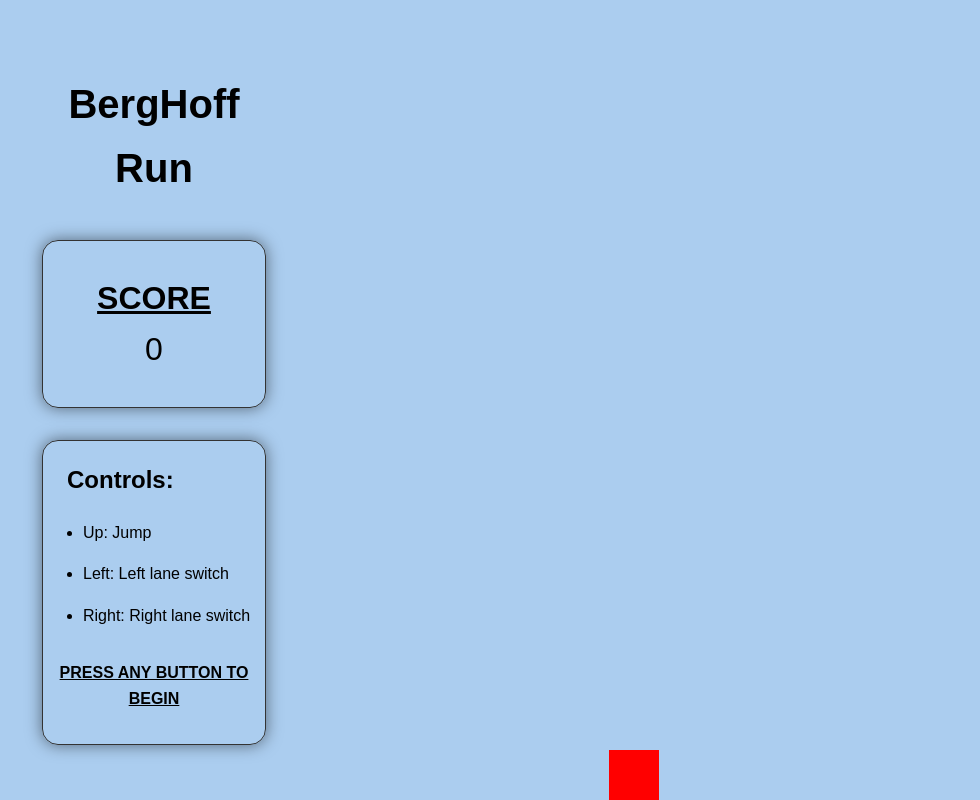
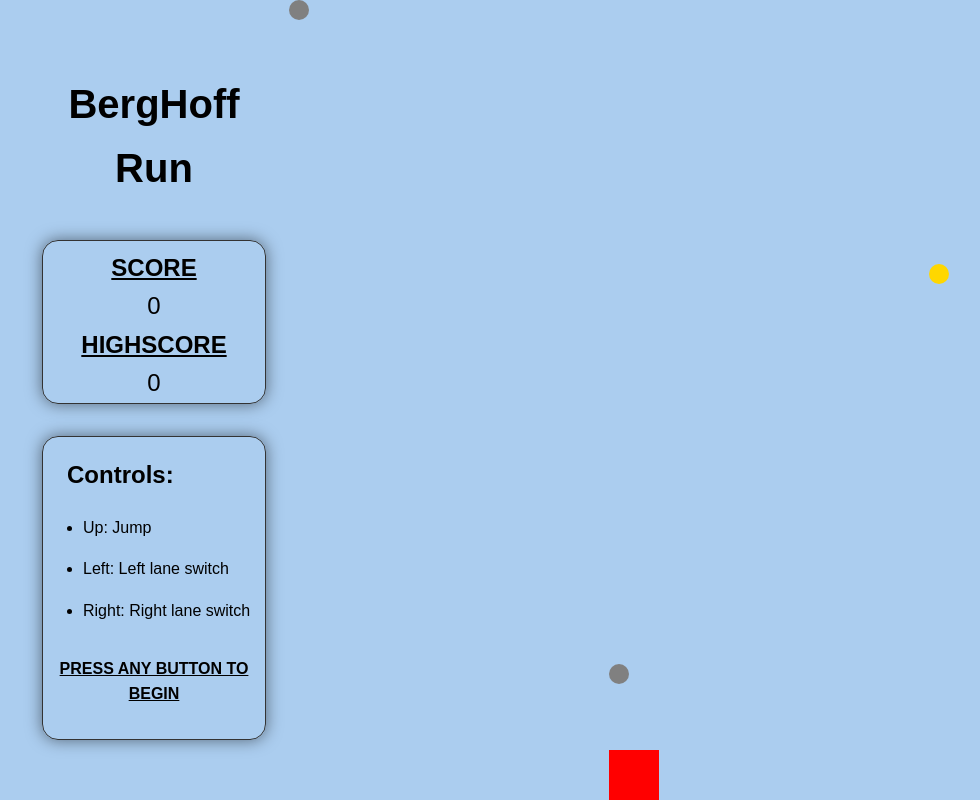
Before and after one commit to oscarvanrie/Coworking_Berghoff, a plain HTML site: page index.html in a window 1280 px wide. Shown: the whole page, without its empty margins (6-986 px from the left). Drawn offline with Linux system fonts and the light colour scheme; a web font is replaced by a local one.

Commit message:
Script fix

```diff
--- a/index.html
+++ b/index.html
@@ -11,6 +11,7 @@
 <body>
   <div id="game-container">
     <div id="player"></div>
+    <div id="game-over">Game Over</div>
   </div>
     <div class="panel">
         <div class="game-title">
@@ -18,7 +19,9 @@
         </div>
         <div class="stat">
             <p>Score</p>
-            <p id="score">0</p>
+            <div id="score">0</div>
+            <p>HighScore</p>
+            <div id="highscore">0</div>
         </div>
         <div class="controls">
           <h2>Controls:</h2>
--- a/main.js
+++ b/main.js
@@ -1,4 +1,4 @@
-document.addEventListener("DOMContentLoaded", function() {
+(function() {
   const gameContainer = document.getElementById('game-container');
     const player = document.getElementById('player');
     let playerPosition = 0; // 0 voor het midden, -1 voor links, 1 voor rechts
@@ -32,4 +32,104 @@ document.addEventListener("DOMContentLoaded", function() {
             movePlayer('right');
         }
     });
+})();
+
+document.addEventListener("DOMContentLoaded", function() {
+  const gameContainer = document.getElementById('game-container');
+  const player = document.getElementById('player');
+  const scoreDisplay = document.getElementById('score');
+  const highScore = document.getElementById('highscore');
+  const gameOverDisplay = document.getElementById('game-over');
+  let playerPosition = 0; // 0 voor het midden, -1 voor links, 1 voor rechts
+  let score = 0;
+  let gameRunning = true;
+  let coinIntervalId;
+  let obstacleIntervalId;
+
+
+  // Functie om een munt of obstakel te maken
+  function createObject(isCoin) {
+    const object = document.createElement('div');
+    object.classList.add(isCoin ? 'coin' : 'obstacle');
+    object.style.top = '0px';
+    const objectPosition = Math.random() * 3; // Willekeurige rijstrook: 0 voor links, 1 voor midden, 2 voor rechts
+    if (objectPosition < 1) {
+      object.style.left = gameContainer.offsetWidth / 4 - player.offsetWidth / 2 + 'px'; // Linkse rijstrook
+    } else if (objectPosition < 2) {
+      object.style.left = gameContainer.offsetWidth / 2 - player.offsetWidth / 2 + 'px'; // Midden
+    } else {
+      object.style.left = gameContainer.offsetWidth * 3 / 4 - player.offsetWidth / 2 + 'px'; // Rechtse rijstrook
+    }
+    gameContainer.appendChild(object);
+
+    // Animeren van het object
+    let currentTop = 0;
+    const objectInterval = setInterval(() => {
+      currentTop += 8; // Aanpassen van de snelheid waarmee het object valt
+      object.style.top = currentTop + 'px';
+      // Controleren of het object de speler raakt
+      if (
+        currentTop >= gameContainer.offsetHeight - player.offsetHeight &&
+        Math.abs(parseInt(object.style.left) - parseInt(player.style.left)) < 20 // Controleren of het object en de speler dichtbij elkaar zijn
+      ) {
+        if (isCoin) {
+          object.remove(); // Verwijder de munt als de speler deze raakt
+          clearInterval(objectInterval); // Stop de animatie
+          updateScore(); // Update de score
+        } else {
+          endGame(); // Einde van het spel als de speler een obstakel raakt
+        }
+      }
+      // Controleren of het object het einde van het scherm heeft bereikt
+      if (currentTop >= gameContainer.offsetHeight) {
+        object.remove(); // Verwijder het object als het het einde van het scherm heeft bereikt
+        clearInterval(objectInterval); // Stop de animatie
+      }
+    }, 30); // Aanpassen van de valtijd van het object
+
+    // Retourneer het interval ID voor later gebruik
+    return objectInterval;
+  }
+
+  // Functie om continu munten en obstakels te maken
+  function createObjects() {
+    coinIntervalId = setInterval(() => {
+      createObject(true);
+    }, 2000); // Aanpassen van de interval waarmee munten verschijnen
+
+    obstacleIntervalId = setInterval(() => {
+      createObject(false);
+    }, 2500); // Aanpassen van de interval waarmee obstakels verschijnen
+  }
+
+  // Functie om de score bij te werken
+  function updateScore() {
+    score++;
+    scoreDisplay.textContent = score;
+    // Controleren of de score een veelvoud van 10 is
+    if (score % 10 === 0) {
+      changePlayerColor(); // Verander de kleur van de speler
+    }
+  }
+
+  // Functie om de kleur van de speler te veranderen
+  function changePlayerColor() {
+    const colors = ['#ff0000', '#00ff00', '#0000ff']; // Array van kleuren
+    const randomColor = colors[Math.floor(Math.random() * colors.length)]; // Kies een willekeurige kleur
+    player.style.backgroundColor = randomColor; // Pas de achtergrondkleur van de speler aan
+  }
+
+  // Functie om het spel te beëindigen
+  function endGame() {
+    gameRunning = false;
+    clearInterval(coinIntervalId); // Stop het interval voor het maken van munten
+    clearInterval(obstacleIntervalId); // Stop het interval voor het maken van obstakels
+    gameOverDisplay.style.display = 'block'; // Toon het "Game Over"-bericht
+    if (highScore.textContent < score) {
+      highScore.textContent = score; // Update de highscore
+    }
+  }
+
+  // Start het maken van munten en obstakels
+  createObjects();
 });
--- a/styles.css
+++ b/styles.css
@@ -28,18 +28,7 @@ body{
     right:0;
     overflow: hidden;
   }
-  .stat p{
-    font-size: 2em;
-  }
-  .stat p:first-child{
-    margin-bottom: 0;
-    text-transform: uppercase;
-    font-weight: bold;
-    text-decoration: underline;
-  }
-  .stat p:last-child{
-    margin-top: 0;
-  }
+
   .panel {
       position:absolute;
       top:0;
@@ -54,15 +43,33 @@ body{
       font-weight: bold;
       font-size:2.5em;
   }
-
+  .stat p{
+    font-size: 1.5em;
+  }
+  .stat p{
+    margin-bottom: 0;
+    text-transform: uppercase;
+    font-weight: bold;
+    text-decoration: underline;
+  }
+  .stat p:first-child{
+    padding-top: 0.5rem;
+  }
   .stat {
-      margin-top: 2em;
       text-align:center;
       border: 0.1rem solid #333;
       border-radius: 1rem;
       margin-bottom: 2rem;
       box-shadow: 0 0 1rem rgba(0, 0, 0, 0.5);
   }
+  #score, #highscore {
+    font-size: 1.5rem;
+    margin-bottom: 0;
+  }
+  .stat p{
+    margin-top: 0;
+  }
+
 
   .controls{
     border: 0.1rem solid #333;
@@ -108,10 +115,27 @@ body{
     left: calc(50% - 25px); /* Plaatst de speler in het midden */
     transition: left 0.1s linear;
   }
-  .coin {
+  .coin, .obstacle {
     width: 20px;
     height: 20px;
-    background-color: #ffd700;
     position: absolute;
     border-radius: 50%;
   }
+  .coin {
+    background-color: #ffd700;
+  }
+  .obstacle {
+    background-color: #808080;
+  }
+  #game-over {
+    position: absolute;
+    top: 50%;
+    left: 50%;
+    transform: translate(-50%, -50%);
+    font-size: 36px;
+    color: red;
+    display: none;
+    font-weight: 800;
+    text-transform: uppercase;
+    text-decoration: underline;
+  }
```
Lines whose indentation alone changed are shown as unchanged.
